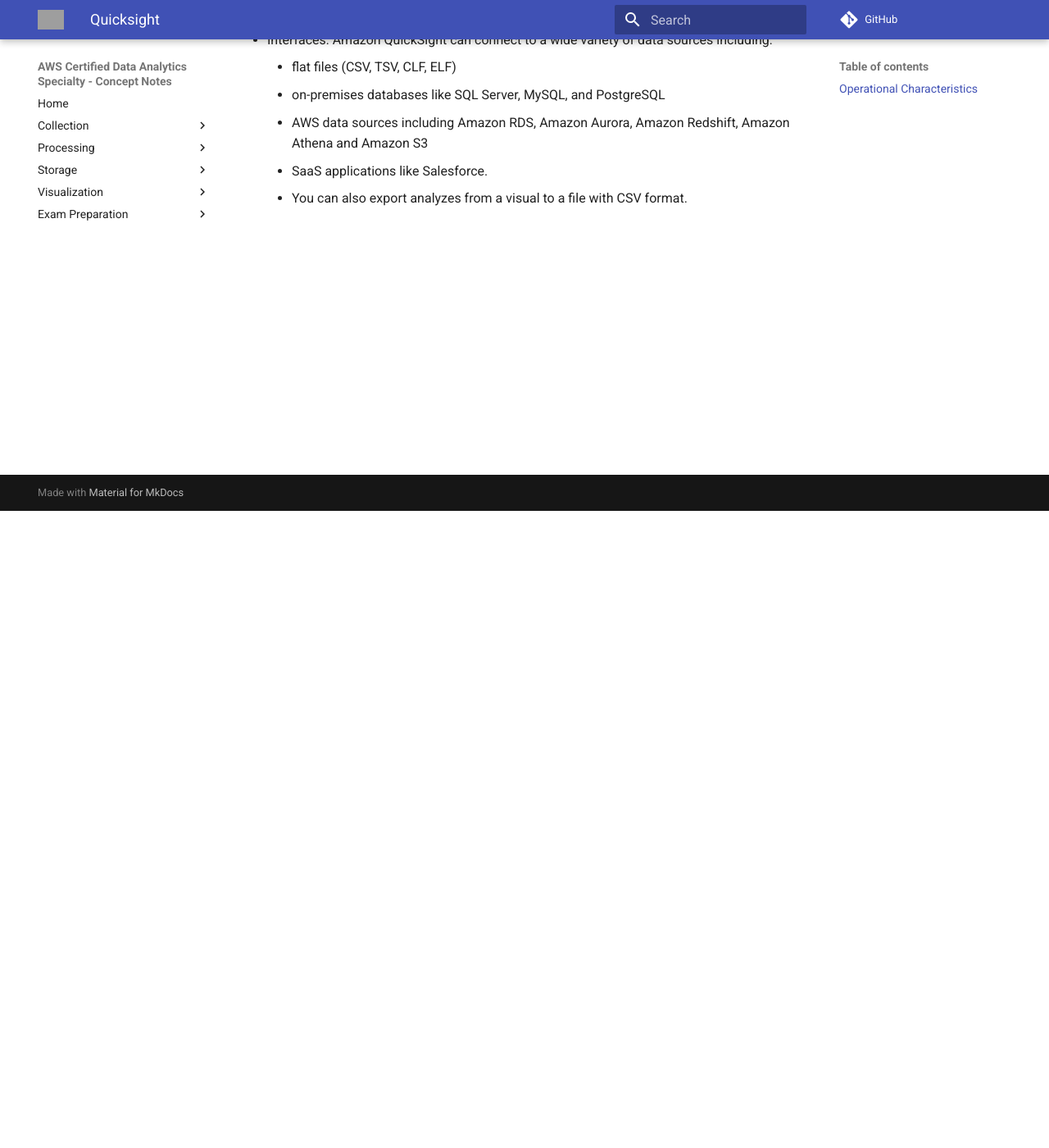
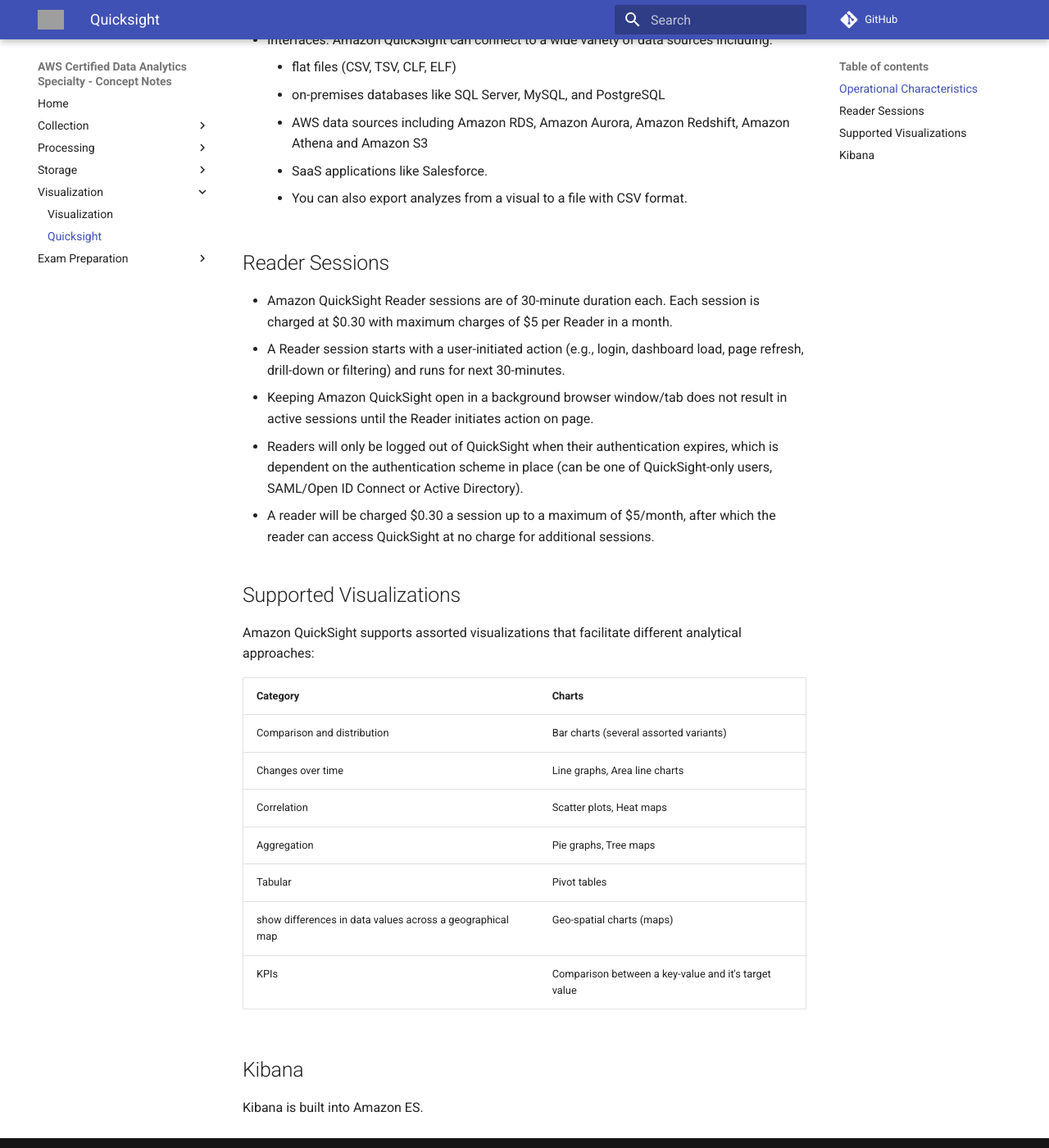
Before and after one commit to jeyabalajis/aws-certified-data-analytics-specialty-notes, an MkDocs documentation site: the page built from docs/visualization/quick_sight.md, in a window 1280 px wide and 1400 px high, scrolled down 777 px. Shown: the whole window at 82% size. Built offline with MkDocs 1.6.1 and Material for MkDocs 9.7.7, drawn with Linux system fonts in a browser that asks for light colours; comment, search, counter and statistics services are not loaded; grey boxes are pictures that could not be loaded.

```diff
--- a/docs/visualization/quick_sight.md
+++ b/docs/visualization/quick_sight.md
@@ -20,3 +20,29 @@
     - AWS data sources including Amazon RDS, Amazon Aurora, Amazon Redshift, Amazon Athena and Amazon S3
     - SaaS applications like Salesforce.
     - You can also export analyzes from a visual to a file with CSV format.
+
+## Reader Sessions
+
+- Amazon QuickSight Reader sessions are of 30-minute duration each. Each session is charged at $0.30 with maximum charges of $5 per Reader in a month.
+- A Reader session starts with a user-initiated action (e.g., login, dashboard load, page refresh, drill-down or filtering) and runs for next 30-minutes.
+- Keeping Amazon QuickSight open in a background browser window/tab does not result in active sessions until the Reader initiates action on page.
+- Readers will only be logged out of QuickSight when their authentication expires, which is dependent on the authentication scheme in place (can be one of QuickSight-only users, SAML/Open ID Connect or Active Directory).
+- A reader will be charged $0.30 a session up to a maximum of $5/month, after which the reader can access QuickSight at no charge for additional sessions.
+
+## Supported Visualizations
+
+Amazon QuickSight supports assorted visualizations that facilitate different analytical approaches:
+
+|Category|Charts|
+|--------|------|
+|Comparison and distribution|Bar charts (several assorted variants)|
+|Changes over time|Line graphs, Area line charts|
+|Correlation|Scatter plots, Heat maps|
+|Aggregation|Pie graphs, Tree maps|
+|Tabular|Pivot tables|
+|show differences in data values across a geographical map|Geo-spatial charts (maps)|
+|KPIs|Comparison between a key-value and it's target value|
+
+## Kibana
+
+Kibana is built into Amazon ES.
--- a/mkdocs.yml
+++ b/mkdocs.yml
@@ -25,9 +25,11 @@ nav:
   - Processing:
       - Processing: processing/processing.md
       - Athena: processing/athena.md
+      - Amazon EMR: processing/amazon_emr.md
   - Storage:
       - Storage: storage/storage.md
   - Visualization:
       - Visualization: visualization/visualization.md
+      - Quicksight: visualization/quick_sight.md
   - Exam Preparation:
       - Exam Preparation: exam_prep/exam_preparation.md
```
Also changed, not shown: docs/processing/amazon_emr.md (added, +12 -0 lines), docs/processing/processing.md (+1 -1 lines), docs/security/security.md (added, +23 -0 lines), docs/storage/storage.md (+2 -0 lines).
